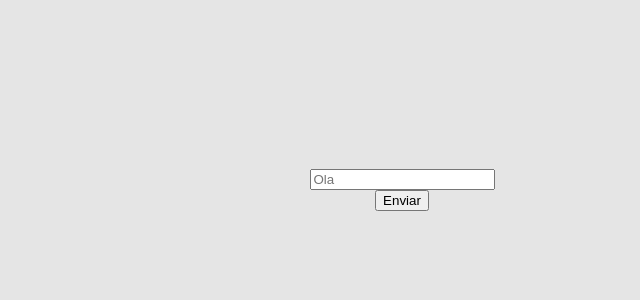
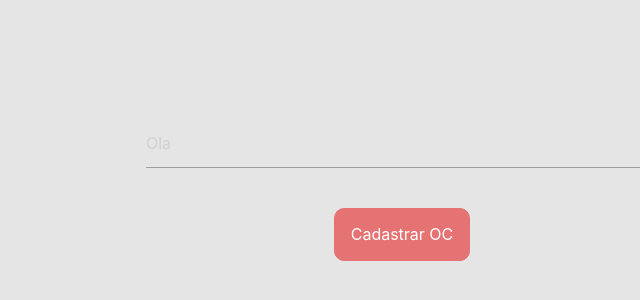
Before and after one commit to levymc/acompanhamentoOCs, a React (Vite) app: page /addOC in a window 1280 px wide. Shown: the part 210-510 px from the top of the page, without its empty margins (238-878 px from the left). Built offline with nearby package versions, Linux system fonts and the light colour scheme.

Commit message:
colocando o btn de adiciuonar OC

```diff
--- a/src/App.jsx
+++ b/src/App.jsx
@@ -3,6 +3,7 @@ import HomePage from './pages/HomePage/HomePage';
 import AddOCPage from './pages/AddOCPage/AddOCPage';
 import ResetStyle from "./style/ResetStyle";
 import { useLocation, useNavigate, Link } from 'react-router-dom';
+import 'materialize-css/dist/css/materialize.min.css';
 
 
 export default function App() {
--- a/src/components/Input.jsx
+++ b/src/components/Input.jsx
@@ -8,5 +8,5 @@ export default function Input(props){
 }
 
 const SCInput = styled.input`
-
+    width: 10px;
 `
--- a/src/pages/AddOCPage/AddOCPage.jsx
+++ b/src/pages/AddOCPage/AddOCPage.jsx
@@ -22,7 +22,7 @@ export default function AddOCPage(){
         <ContainerPage>
             <Form className='input-field' onSubmit={enviarDB}>
                 <Input onChange={(e) => setOC(e.target.value)} />
-                <button type='submit'> Enviar</button>
+                <button type='submit'> Cadastrar OC </button>
             </Form>
 
         </ContainerPage>
@@ -43,5 +43,15 @@ const Form = styled.form`
     display: flex;
     flex-direction: column;
     justify-content: center;
-    align-items: center
+    align-items: center;
+    gap: 2rem;
+    width: 40vw;
+    button{
+        padding: 1rem;
+        background-color: #E57373;
+        color: white;
+        border-radius: 10px;
+        cursor: pointer;
+        border: 1px solid #E57373;
+    }
 `
```
